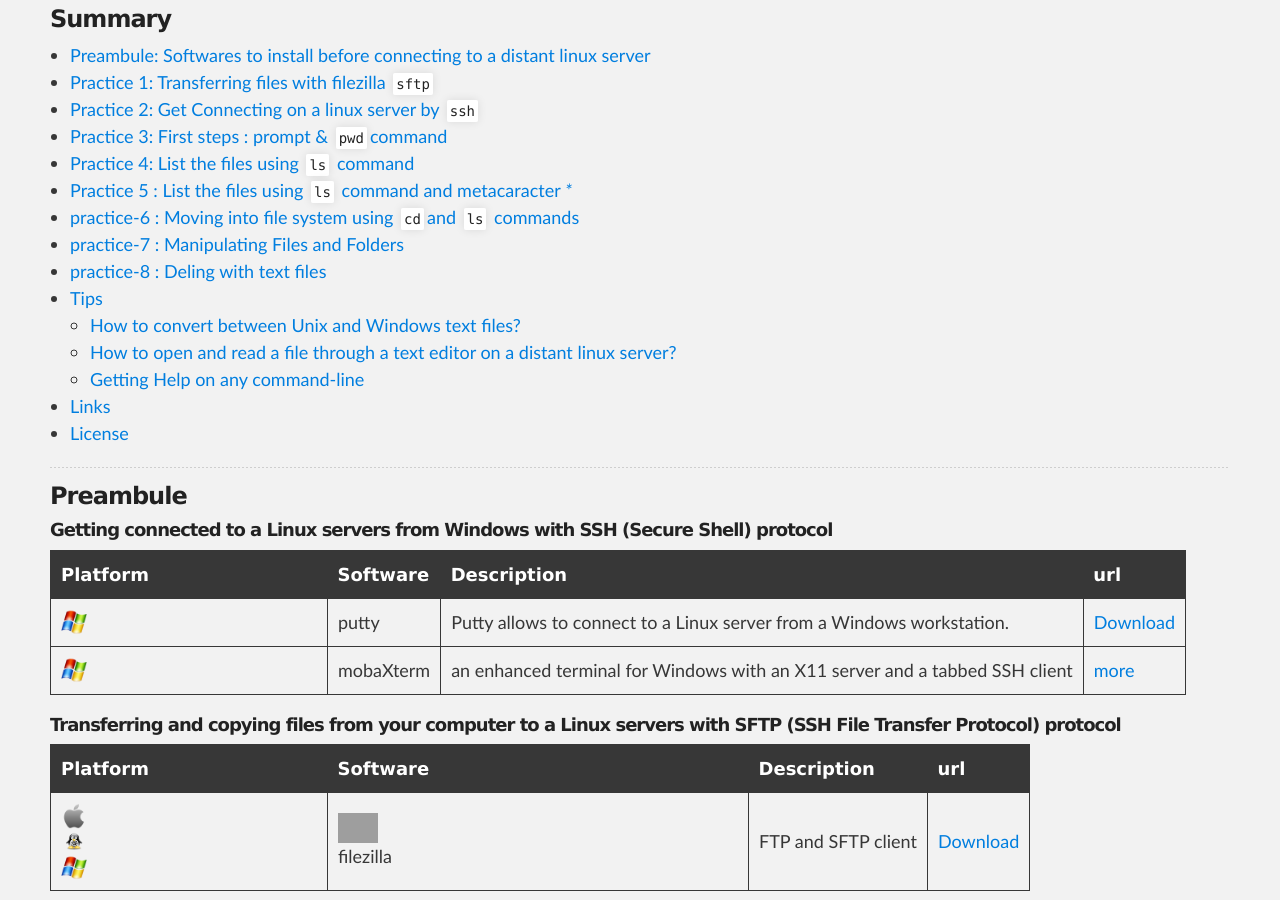
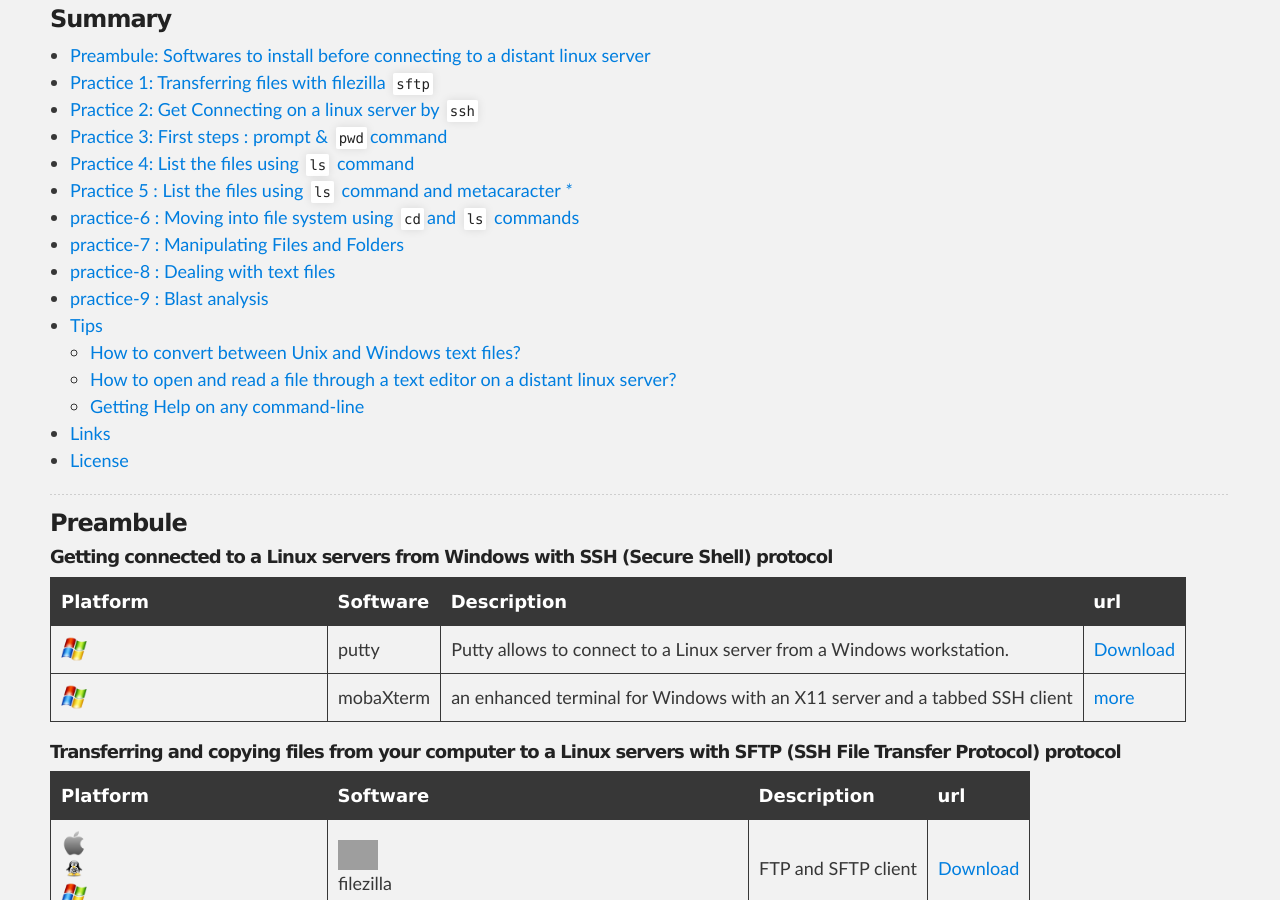
Before and after one commit to SouthGreenPlatform/trainings, a Jekyll site: the page built from _pages/linux/linuxPractice.md, in a window 1280 px wide and 900 px high, scrolled down 541 px. Built offline with Jekyll 4.4.1, drawn with Linux system fonts in a browser that asks for light colours; nearby versions of some CDN libraries; some of the changed text lies outside the part shown.

Commit message:
Update linuxPractice.md

```diff
--- a/_pages/linux/linuxPractice.md
+++ b/_pages/linux/linuxPractice.md
@@ -27,7 +27,8 @@
 * [Practice 5 : List the files using `ls` command and metacaracter _*_](#practice-5)
 * [practice-6 : Moving into file system using `cd`and `ls` commands](#practice-6)
 * [practice-7 : Manipulating Files and Folders](#practice-7)
-* [practice-8 : Deling with text files](#practice-8)
+* [practice-8 : Dealing with text files](#practice-8)
+* [practice-9 : Blast analysis](#practice-9)
 * [Tips](#tips)
   - [How to convert between Unix and Windows text files?](#convertFileFormat)
   - [How to open and read a file through a text editor on a distant linux server?](#readFile)
@@ -168,6 +169,12 @@
 * Displays the first lines of the vcf file `blablabla`- `head`command
 * Displays the last lines of the vcf file `blablabla`- `tail`command
 * Count the lines of the vcf file `blablabla`- `wc -l`command
+
+-----------------------
+
+<a name="practice-9"></a>
+### Practice 9 : Blast analysis
+
 -----------------------
 
 <a name="tips"></a>
```
